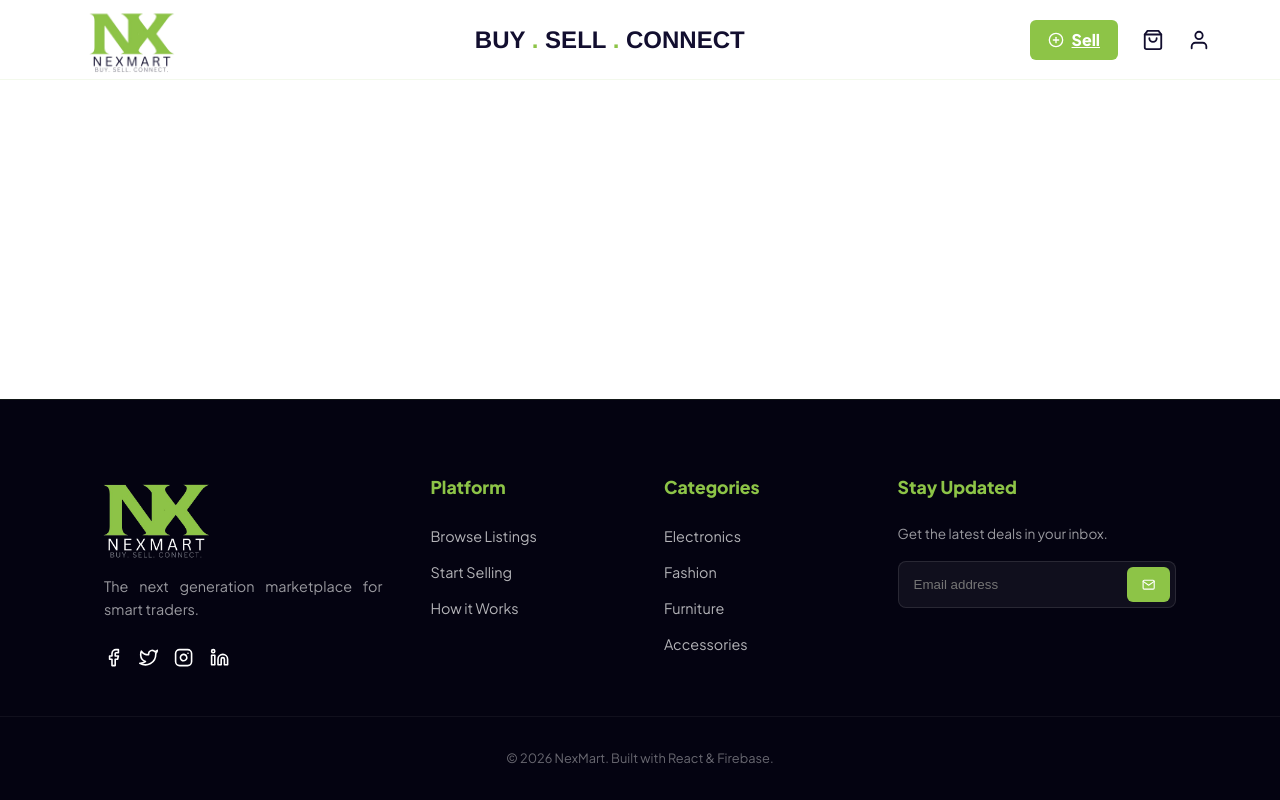
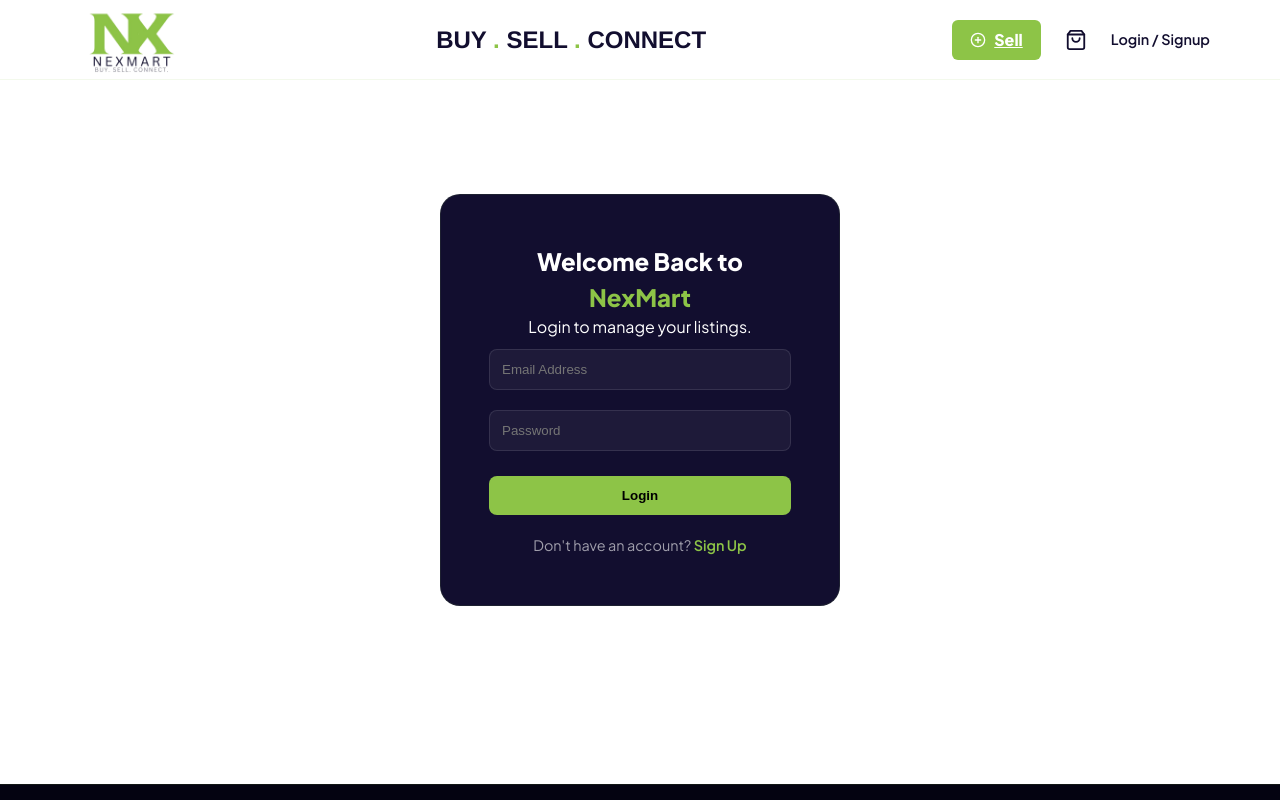
Before and after one commit to maheenfarooqui/nexmart, a React (Vite) app: page /login in a window 1280 px wide. Shown: the top 800 px of the page. Built offline with nearby package versions, Linux system fonts and the light colour scheme; no server answers.

Commit message:
make progress

```diff
--- a/src/App.jsx
+++ b/src/App.jsx
@@ -6,9 +6,13 @@
 import Home from './pages/Home/Home';
 import ProductDetail from './pages/ProductDetail/ProductDetail';
 import Footer from './components/layout/Footer/Footer';
+import Signup from './pages/Auth/Signup';
+import { AuthProvider } from './context/AuthContext';
+import Login from './pages/Auth/Login';
 
 function App() {
   return (
+    <AuthProvider>
     <Router>
       <div className="app-wrapper">
         <Navbar />
@@ -16,12 +20,15 @@
           <Routes>
            <Route path="/" element={<Home />} />
            <Route path="/product/:id" element={<ProductDetail />} />
+           <Route path="/signup" element={<Signup />} />
+           <Route path="/login" element={<Login />} />
 
           </Routes>
         </main>
         <Footer />
       </div>
     </Router>
+    </AuthProvider>
   )
 }
 
--- a/src/components/layout/Navbar/Navbar.jsx
+++ b/src/components/layout/Navbar/Navbar.jsx
@@ -3,8 +3,16 @@
 import { FiSearch, FiUser, FiPlusCircle, FiShoppingBag } from 'react-icons/fi';
 import styles from './Navbar.module.css';
 import logoImg from '../../../assets/logo.png';
+import { useAuth } from '../../../context/AuthContext'; // Context import karein
+import { auth } from '../../../services/firebase';
+import { signOut } from 'firebase/auth';
 
 const Navbar = () => {
+  const { user } = useAuth(); // User ka state lein
+
+  const handleLogout = () => {
+    signOut(auth);
+  };
   return (
     <nav className={styles.navbar}>
       <div className={styles.navContainer}>
@@ -31,9 +39,22 @@
              <FiShoppingBag size={22} />
           </Link>
 
-          <Link to="/login" className={styles.profileIcon}>
-            <FiUser size={22} />
-          </Link>
+
+ {user ? (
+  /* Case 1: Agar User Login hai (Logout dikhao) */
+  <div className={styles.userSection}>
+    <span className={styles.userEmail}>{user.email.split('@')[0]}</span>
+    <button onClick={handleLogout} className={styles.logoutBtn}>
+      LogOut
+    </button>
+  </div>
+) : (
+  /* Case 2: Agar User Login NAHI hai (Login par bhejo) */
+  <Link to="/login" className={styles.loginGroup}>
+    {/* <FiUser size={22} /> */}
+    <span className={styles.loginText}>Login / Signup</span>
+  </Link>
+)}
         </div>
 
       </div>
--- a/src/components/layout/Navbar/Navbar.module.css
+++ b/src/components/layout/Navbar/Navbar.module.css
@@ -47,8 +47,23 @@
   gap: 8px;
   transition: transform 0.2s;
 }
+.logoutBtn{
+  background-color: var(--color-brand);
+  color: var(--color-black);
+  padding: 12px 18px;
+  border-radius: 6px;
+  border: none;
+  font-weight: 700;
+  display: flex;
+  align-items: center;
+  gap: 8px;
+  outline: none;
+  transition: transform 0.2s;
+  cursor: pointer;
 
-.sellBtn:hover {
+}
+
+.sellBtn:hover , .logoutBtn:hover {
   transform: translateY(-2px);
 }
 
@@ -62,6 +77,50 @@
 .navIcon:hover, .profileIcon:hover {
   color: var(--color-brand);
 }
+.loginGroup {
+  display: flex;
+  align-items: center;
+  gap: 8px;
+  color: var(--color-text-dim);
+  text-decoration: none;
+  transition: 0.3s;
+}
+
+.loginGroup:hover {
+  color: var(--color-brand);
+}
+
+.loginText {
+  font-size: 0.9rem;
+  font-weight: 600;
+}
+
+.userSection {
+  display: flex;
+  align-items: center;
+  gap: 15px;
+}
+
+.userEmail {
+  color: var(--color-text-dim);
+  font-size: 0.85rem;
+  opacity: 0.8;
+}
+
+.logoutBtn {
+  background: transparent;
+  border: 1px solid var(--color-brand);
+  color: var(--color-brand);
+  padding: 11px 18px;
+  border-radius: 6px;
+  cursor: pointer;
+  font-weight: 600;
+}
+
+.logoutBtn:hover {
+  background: var(--color-brand);
+  color: black;
+}
 
 /* Responsive */
 @media (max-width: 768px) {
--- /dev/null
+++ b/src/context/AuthContext.jsx
@@ -0,0 +1,31 @@
+import React, { createContext, useContext, useEffect, useState } from 'react';
+import { auth } from '../services/firebase';
+import { onAuthStateChanged } from 'firebase/auth';
+
+// 1. Context Create karein
+const AuthContext = createContext();
+
+// 2. Provider Component banayein
+export const AuthProvider = ({ children }) => {
+  const [user, setUser] = useState(null);
+  const [loading, setLoading] = useState(true);
+
+  useEffect(() => {
+    // Firebase se check karna ke user login hai ya nahi
+    const unsubscribe = onAuthStateChanged(auth, (currentUser) => {
+      setUser(currentUser);
+      setLoading(false);
+    });
+
+    return () => unsubscribe();
+  }, []);
+
+  return (
+    <AuthContext.Provider value={{ user }}>
+      {!loading && children}
+    </AuthContext.Provider>
+  );
+};
+
+// 3. Custom Hook taaki har jagah use ho sake
+export const useAuth = () => useContext(AuthContext);
--- /dev/null
+++ b/src/pages/Auth/Auth.module.css
@@ -0,0 +1,62 @@
+.authContainer {
+  height: 80vh;
+  display: flex;
+  justify-content: center;
+  align-items: center;
+}
+
+.authForm {
+  background: var(--color-text-dim);
+  padding: 3rem;
+  border-radius: 20px;
+  width: 100%;
+  max-width: 400px;
+  text-align: center;
+  border: 1px solid rgba(141, 196, 71, 0.1);
+}
+
+.green { color: var(--color-brand); }
+
+.authForm input {
+  width: 100%;
+  padding: 12px;
+  margin: 10px 0;
+  background: rgba(255, 255, 255, 0.05);
+  border: 1px solid rgba(255, 255, 255, 0.1);
+  border-radius: 8px;
+  color: white;
+  outline: none;
+}
+
+.authForm input:focus { border-color: var(--color-brand); }
+
+.authBtn {
+  width: 100%;
+  padding: 12px;
+  background: var(--color-brand);
+  color: black;
+  border: none;
+  border-radius: 8px;
+  font-weight: 700;
+  cursor: pointer;
+  margin-top: 15px;
+}
+
+.authBtn:hover {
+  background: rgba(141, 196, 71, 0.5);
+}
+.toggleText {
+  margin-top: 20px;
+  font-size: 0.9rem;
+  color: rgba(255, 255, 255, 0.6);
+}
+
+.toggleText a {
+  color: var(--color-brand);
+  text-decoration: none;
+  font-weight: 600;
+}
+
+.toggleText a:hover {
+  text-decoration: underline;
+}
--- /dev/null
+++ b/src/pages/Auth/Login.jsx
@@ -0,0 +1,51 @@
+import React, { useState } from 'react';
+import { auth } from '../../services/firebase';
+import { signInWithEmailAndPassword } from 'firebase/auth';
+import { useNavigate, Link } from 'react-router-dom';
+import styles from './Auth.module.css';
+
+const Login = () => {
+  const [email, setEmail] = useState('');
+  const [password, setPassword] = useState('');
+  const navigate = useNavigate();
+
+  const handleLogin = async (e) => {
+    e.preventDefault();
+    try {
+      await signInWithEmailAndPassword(auth, email, password);
+      navigate('/'); // Login ke baad home par bhej dega
+    } catch (error) {
+      alert("Invalid credentials! Please check your email and password.");
+    }
+  };
+
+  return (
+    <div className={styles.authContainer}>
+      <form className={styles.authForm} onSubmit={handleLogin}>
+        <h2>Welcome Back to <span className={styles.green}>NexMart</span></h2>
+        <p>Login to manage your listings.</p>
+
+        <input
+          type="email"
+          placeholder="Email Address"
+          onChange={(e) => setEmail(e.target.value)}
+          required
+        />
+        <input
+          type="password"
+          placeholder="Password"
+          onChange={(e) => setPassword(e.target.value)}
+          required
+        />
+
+        <button type="submit" className={styles.authBtn}>Login</button>
+
+        <p className={styles.toggleText}>
+          Don't have an account? <Link to="/signup">Sign Up</Link>
+        </p>
+      </form>
+    </div>
+  );
+};
+
+export default Login;
--- /dev/null
+++ b/src/pages/Auth/Signup.jsx
@@ -0,0 +1,48 @@
+import React, { useState } from 'react';
+import { auth } from '../../services/firebase';
+import { createUserWithEmailAndPassword } from 'firebase/auth';
+import { useNavigate } from 'react-router-dom';
+import styles from './Auth.module.css';
+
+const Signup = () => {
+  const [email, setEmail] = useState('');
+  const [password, setPassword] = useState('');
+  const navigate = useNavigate();
+
+  const handleSignup = async (e) => {
+    e.preventDefault();
+    try {
+      await createUserWithEmailAndPassword(auth, email, password);
+      alert("Account created successfully!");
+      navigate('/');
+    } catch (error) {
+      alert(error.message);
+    }
+  };
+
+  return (
+    <div className={styles.authContainer}>
+      <form className={styles.authForm} onSubmit={handleSignup}>
+        <h2>Join <span className={styles.green}>NexMart</span></h2>
+        <p>Create an account to start selling.</p>
+
+        <input
+          type="email"
+          placeholder="Email Address"
+          onChange={(e) => setEmail(e.target.value)}
+          required
+        />
+        <input
+          type="password"
+          placeholder="Password"
+          onChange={(e) => setPassword(e.target.value)}
+          required
+        />
+
+        <button type="submit" className={styles.authBtn}>Sign Up</button>
+      </form>
+    </div>
+  );
+};
+
+export default Signup;
--- /dev/null
+++ b/src/services/firebase.js
@@ -0,0 +1,21 @@
+import { initializeApp } from "firebase/app";
+import { getAuth } from "firebase/auth";
+import { getFirestore } from "firebase/firestore";
+
+// TODO: Add SDKs for Firebase products that you want to use
+// https://firebase.google.com/docs/web/setup#available-libraries
+
+// Your web app's Firebase configuration
+const firebaseConfig = {
+  apiKey: "AIzaSyCKz0PRAEp8D_rpS6ZBDJ87iKDeY6TrvEM",
+  authDomain: "nexmart-a442f.firebaseapp.com",
+  projectId: "nexmart-a442f",
+  storageBucket: "nexmart-a442f.firebasestorage.app",
+  messagingSenderId: "1025501357666",
+  appId: "1:1025501357666:web:1375888ebcb41b8309933b"
+};
+
+// Initialize Firebase
+const app = initializeApp(firebaseConfig);
+export const auth = getAuth(app);
+export const db = getFirestore(app);
```
